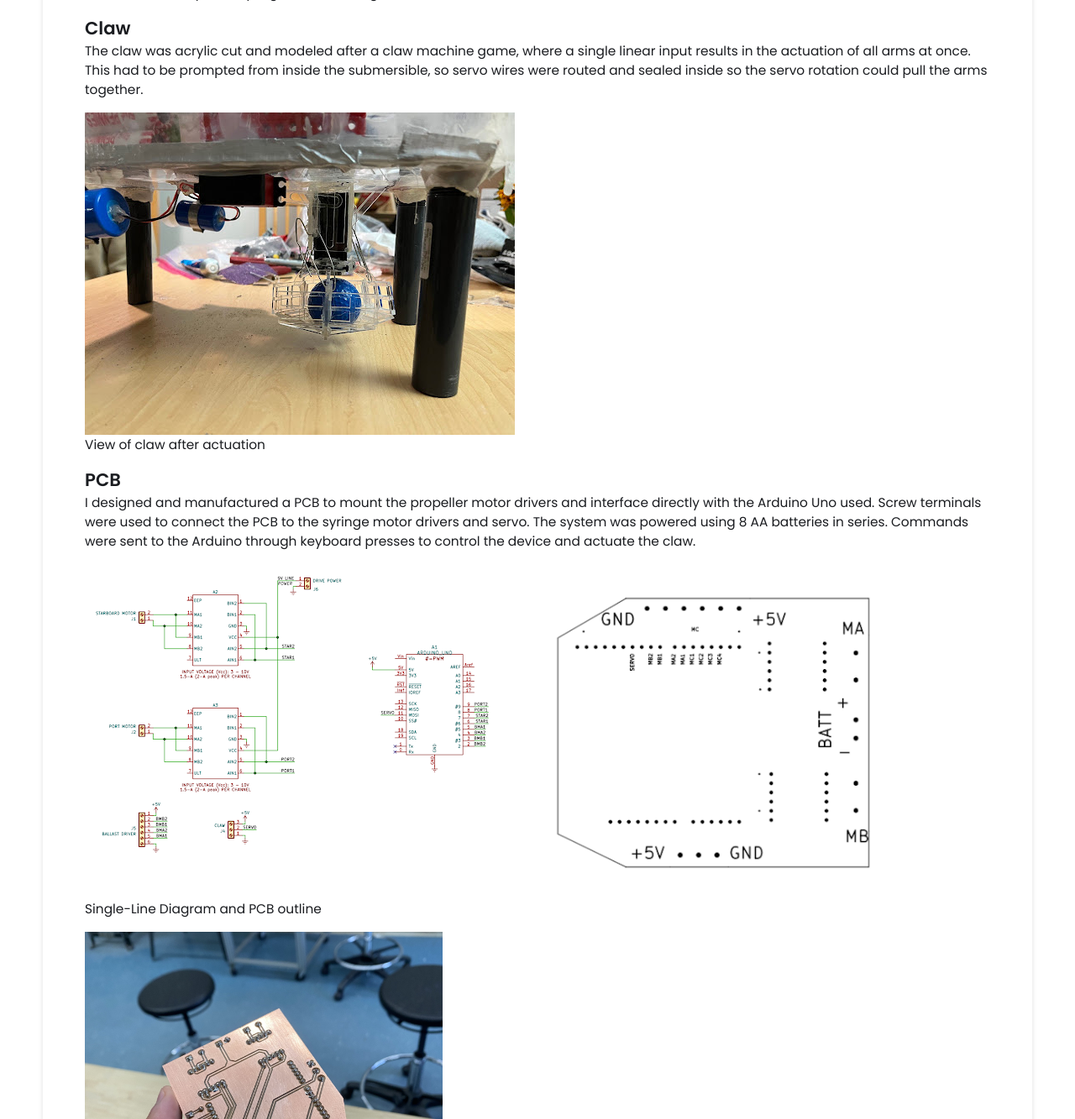
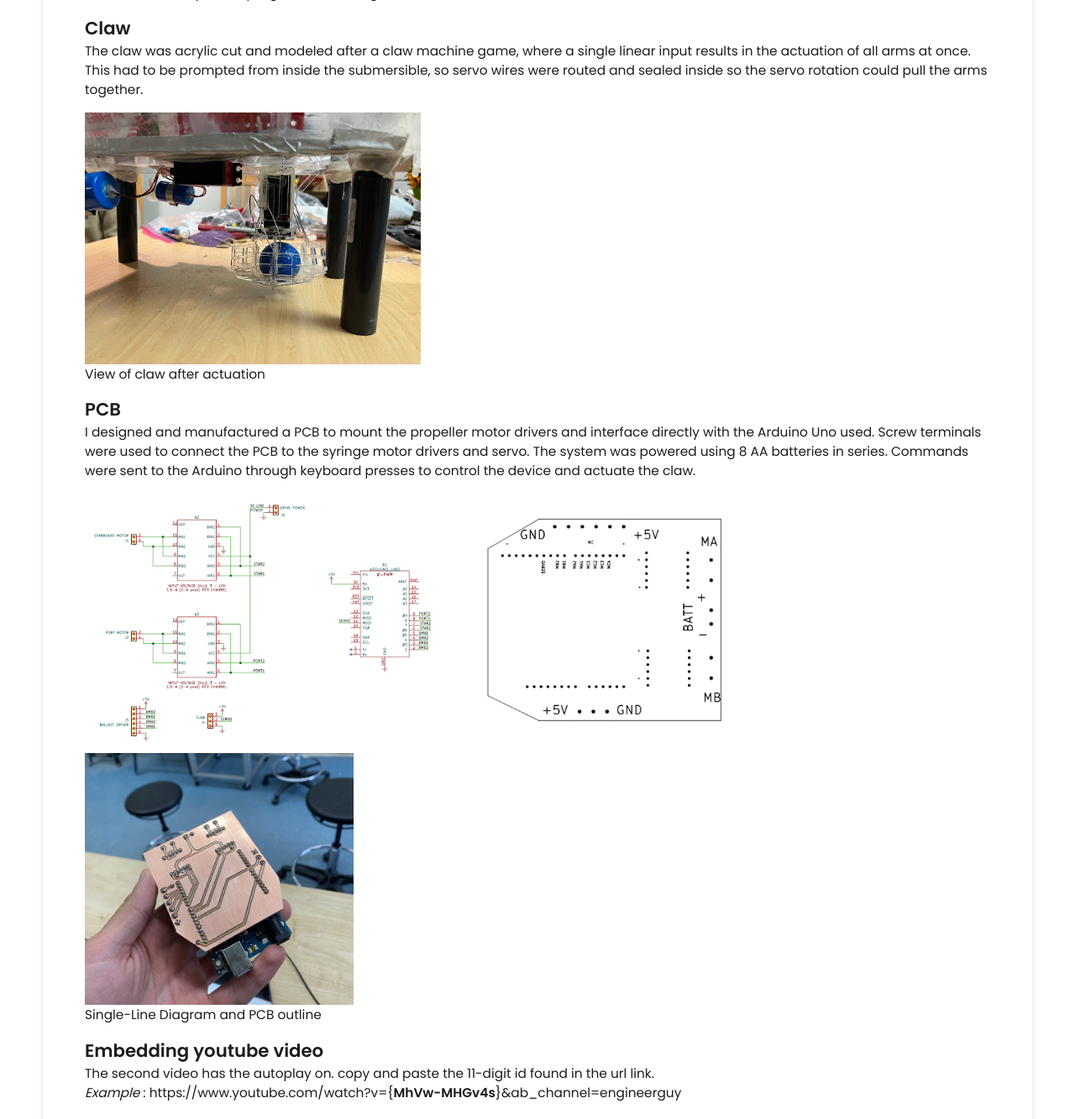
Before and after one commit to rileytinianov/rileytinianov.github.io, a Jekyll site: the page built from _projects/Submersible/index.md, in a window 1280 px wide. Shown: the part 1213-2546 px from the top of the page at 84% size. Built offline with Jekyll 4.4.1, drawn with Linux system fonts in a browser that asks for light colours; grey boxes are pictures that could not be loaded.

Commit message:
Update index.md

```diff
--- a/_projects/Submersible/index.md
+++ b/_projects/Submersible/index.md
@@ -22,16 +22,14 @@ View of rack and pinion syringes without weights
 ## Claw
 The claw was acrylic cut and modeled after a claw machine game, where a single linear input results in the actuation of all arms at once. This had to be prompted from inside the submersible, so servo wires were routed and sealed inside so the servo rotation could pull the arms together.
 
-{% include image-gallery.html images="HoldingGolfBall.jpg" height="400" %}
+{% include image-gallery.html images="HoldingGolfBall.jpg" height="300" %}
 View of claw after actuation
 
 ## PCB
 I designed and manufactured a PCB to mount the propeller motor drivers and interface directly with the Arduino Uno used. Screw terminals were used to connect the PCB to the syringe motor drivers and servo. The system was powered using 8 AA batteries in series. Commands were sent to the Arduino through keyboard presses to control the device and actuate the claw.
 
-{% include image-gallery.html images="SLD.png, PCBSub.png" height="400" %}
+{% include image-gallery.html images="SLD.png, PCBSub.png, HoldingPCB.jpg" height="300" %}
 Single-Line Diagram and PCB outline
-
-{% include image-gallery.html images="HoldingPCB.jpg" height="400" %}
 
 
 ## Embedding youtube video
```
